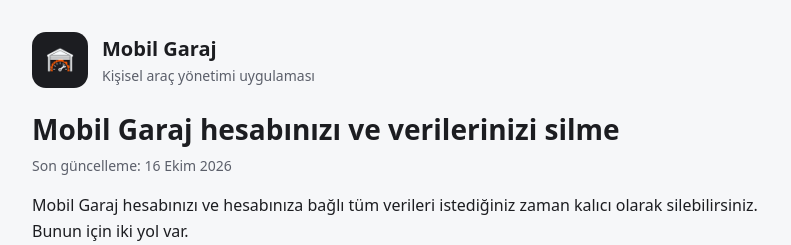
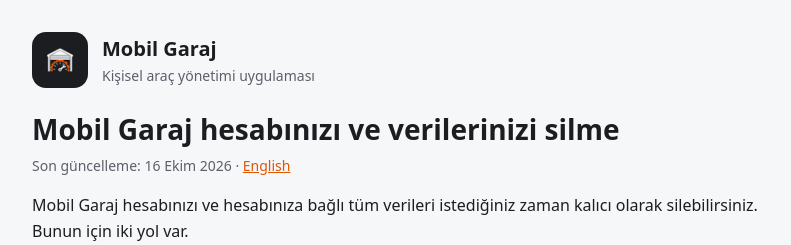
Before and after one commit to osumer9/mobilgaraj, a plain HTML site: page delete-account.html in a window 1280 px wide. Shown: the top 245 px of the page, without its empty margins (244-1035 px from the left). Drawn offline with Linux system fonts and the light colour scheme.

Commit message:
Link the English account deletion page

```diff
--- a/delete-account.html
+++ b/delete-account.html
@@ -88,7 +88,7 @@
   </header>
 
   <h1>Mobil Garaj hesabınızı ve verilerinizi silme</h1>
-  <p class="updated">Son güncelleme: 16 Ekim 2026</p>
+  <p class="updated">Son güncelleme: 16 Ekim 2026 · <a href="delete-account-en.html">English</a></p>
 
   <p>
     Mobil Garaj hesabınızı ve hesabınıza bağlı tüm verileri istediğiniz zaman kalıcı olarak silebilirsiniz.
```
